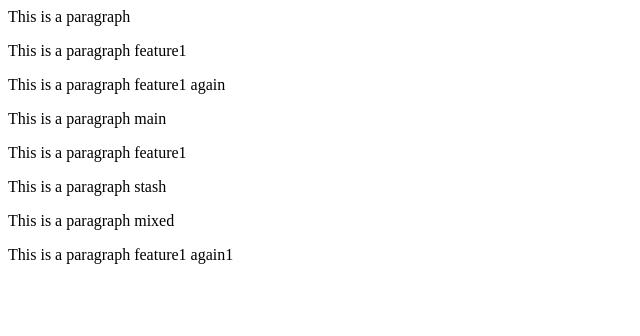
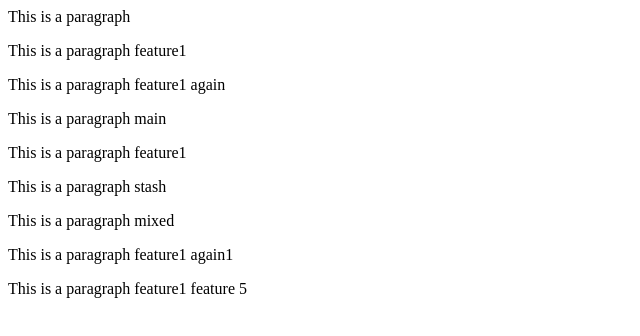
Before and after one commit to divyanshu427/Learn-Git, a plain HTML site: page index.html in a window 1280 px wide. Shown: the whole page, without its empty margins (0-640 px from the left). Drawn offline with Linux system fonts and the light colour scheme.

Commit message:
ADD: add feature 5

```diff
--- a/index.html
+++ b/index.html
@@ -8,3 +8,4 @@
 <p>This is a paragraph stash</p>
 <p>This is a paragraph mixed</p>
 <p>This is a paragraph feature1 again1</p>
+<p>This is a paragraph feature1 feature 5</p>
```
